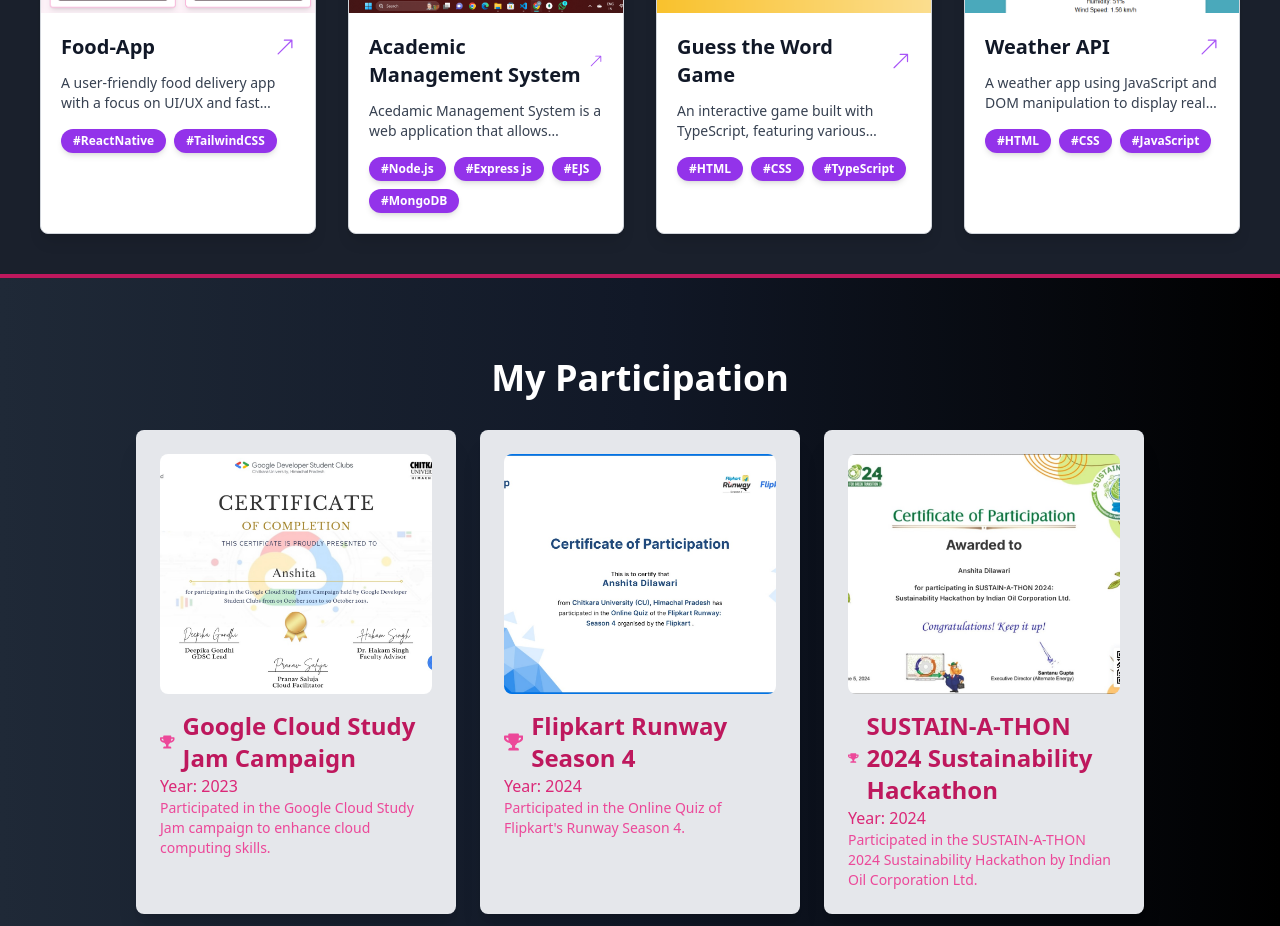
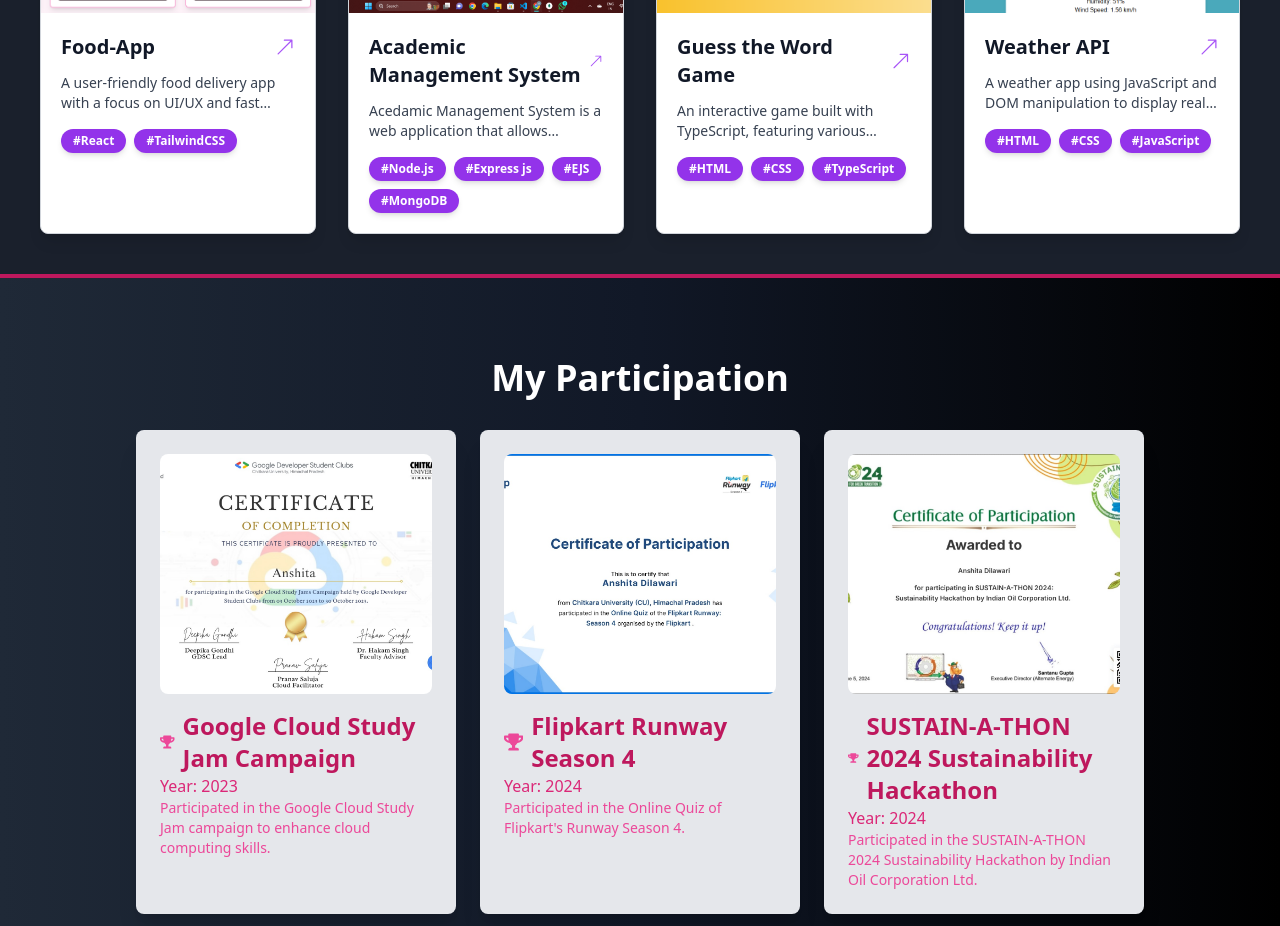
Before and after one commit to Anshita-1609/portfolio-react, a React (Vite) app: page / in a window 1280 px wide. Shown: the part 1460-2386 px from the top of the page. Built offline with nearby package versions, Linux system fonts and the light colour scheme.

Commit message:
save changes

```diff
--- a/src/Components/Projects/Projects.jsx
+++ b/src/Components/Projects/Projects.jsx
@@ -3,7 +3,7 @@
     {
         name: "Food-App",
         description: "A user-friendly food delivery app with a focus on UI/UX and fast performance.",
-        techStack: ["ReactNative", "TailwindCSS"],
+        techStack: ["React", "TailwindCSS"],
         link: "https://github.com/Anshita-1609/FoodApp",
         image: "/projects/foodapp.png"
     },
```
